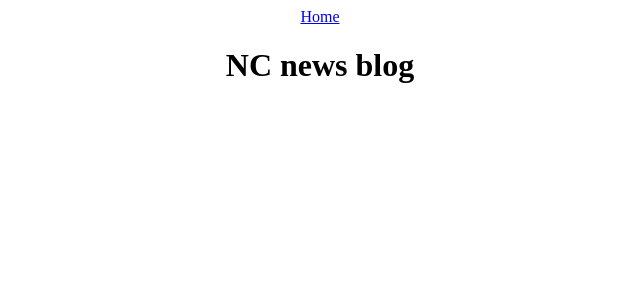
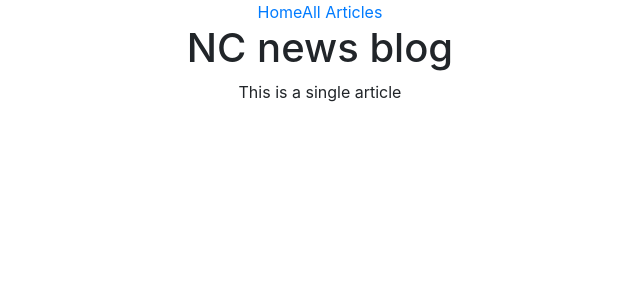
Before and after one commit to StoAtanasov/NC-news-blog, a React (Create React App) app: page /articles/1 in a window 1280 px wide. Shown: the top 300 px of the page, without its empty margins (320-960 px from the left). Built offline with nearby package versions, Linux system fonts and the light colour scheme.

Commit message:
SingleArticle component created

```diff
--- a/package.json
+++ b/package.json
@@ -4,7 +4,9 @@
   "private": true,
   "dependencies": {
     "@reach/router": "^1.2.1",
+    "bootstrap": "^4.3.1",
     "react": "^16.9.0",
+    "react-bootstrap": "^1.0.0-beta.12",
     "react-dom": "^16.9.0",
     "react-scripts": "^3.1.1"
   },
--- a/src/App.js
+++ b/src/App.js
@@ -3,18 +3,20 @@ import './App.css';
 import Header from './components/header';
 import Home from './components/home';
 import {Router} from '@reach/router'
-import ArticlesList from './components/artcilesList';
+import ArticlesList from "./components/artcilesList";
+import SingleArticle from './components/singleArticle';
 
 function App() {
   return (
     <div className="App">
       <Header />
-    <Router>
-      <Home path ="/"/>
-      <ArticlesList path="/articles"/>
-    </Router>
+      <Router>
+        <Home path="/" />
+        <ArticlesList path="/articles" />
+        <SingleArticle path="/articles/:article_id" />
+      </Router>
     </div>
-  )
+  );
 }
 
 export default App;
--- a/src/components/artcilesList.js
+++ b/src/components/artcilesList.js
@@ -5,7 +5,7 @@ class ArticlesList extends Component {
 
  }
   render() {
-    return ( <p>Artciles list</p> );
+    return ( <p>Articles list</p> );
   }
 }
 
--- a/src/components/navbar.js
+++ b/src/components/navbar.js
@@ -3,9 +3,11 @@ import {Link} from '@reach/router';
 
 const NavBar = () => {
   return (
-  <>
-    <Link to="/">Home</Link>
-  </> );
+    <>
+      <Link to="/">Home</Link>
+      <Link to="/articles">All Articles</Link>
+    </>
+  );
 }
 
 export default NavBar;
--- /dev/null
+++ b/src/components/singleArticle.js
@@ -0,0 +1,12 @@
+import React, { Component } from 'react';
+
+class SingleArticle extends Component {
+ state = {
+
+ }
+  render() {
+    return ( <p>This is a single article</p> );
+  }
+}
+
+export default SingleArticle;
--- a/src/index.js
+++ b/src/index.js
@@ -1,6 +1,7 @@
 import React from 'react';
 import ReactDOM from 'react-dom';
 import App from './App';
+import 'bootstrap/dist/css/bootstrap.css'
 
 
 ReactDOM.render(<App />, document.getElementById('root'));
```
Also changed, not shown: 2 other files (tests, documents, lock files or other folders).
